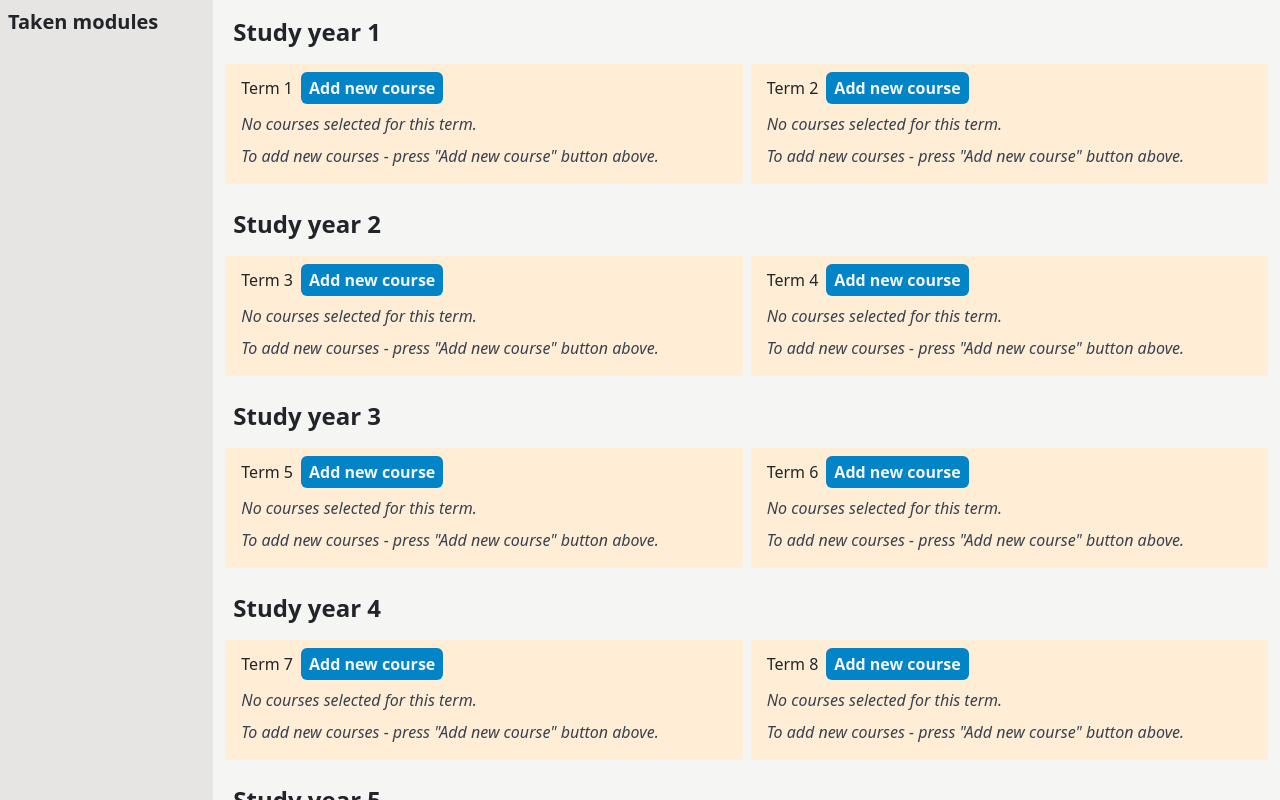
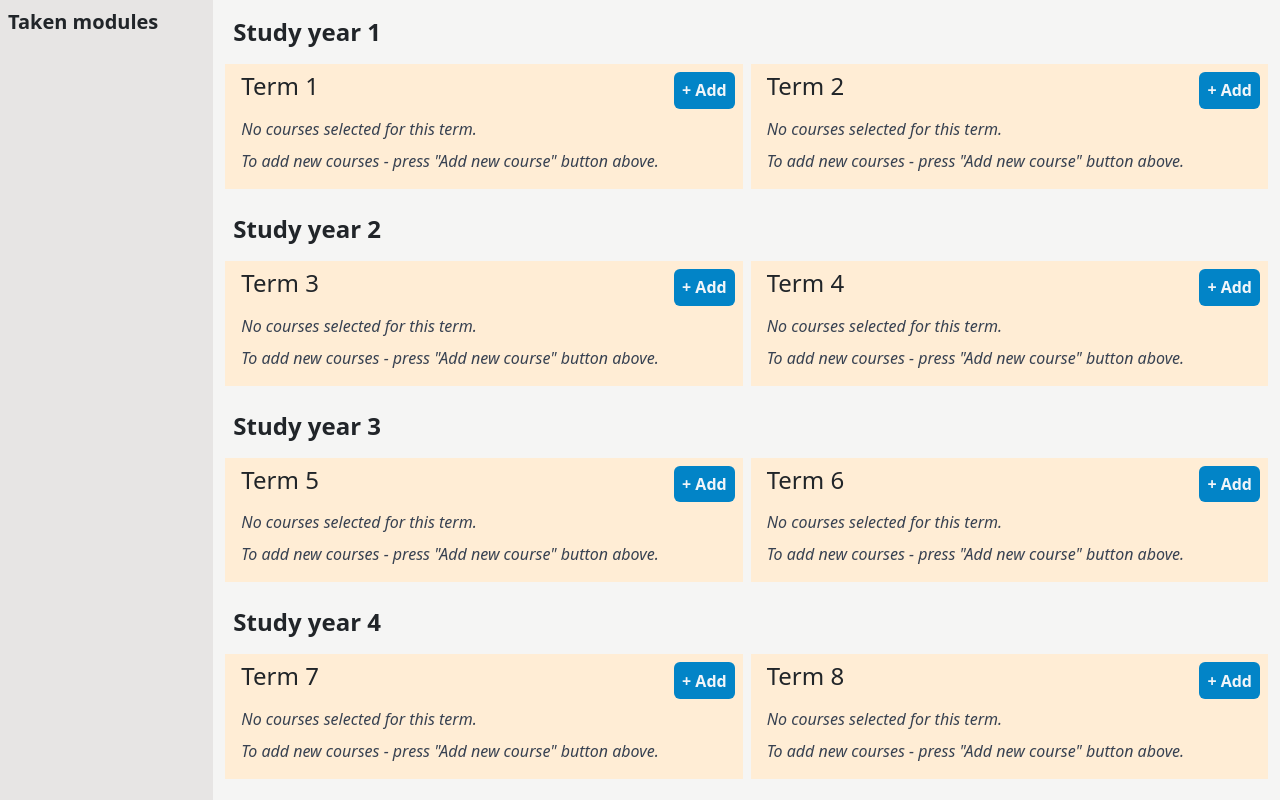
Before and after one commit to DJablonskis/uolcsplanner, a React (Create React App) app: page / in a window 1280 px wide. Shown: the top 800 px of the page. Built offline with nearby package versions, Linux system fonts and the light colour scheme.

Commit message:
Update TermBox.tsx

```diff
--- a/src/components/TermBox.tsx
+++ b/src/components/TermBox.tsx
@@ -11,15 +11,17 @@ const TermBox = ({ terms, i, selection }: Props) => {
   let term = terms[i];
   return (
     <div className="bg-orange-100 mx-1 py-2 px-2">
-      <span className="ml-2">Term {i + 1}</span>
+      <div className="flex">
+        <span className="ml-2 mr-auto h4 ml-1">Term {i + 1}</span>
         {term.takenCourses.length < 4 && (
           <button
-          className="font-bold bg-sky-600 hover:bg-sky-400 hover:text-slate-700 text-slate-100 rounded mr-2 px-2 py-1  border-sky-900 ml-2"
+            className="font-bold bg-sky-600 hover:bg-sky-400 hover:text-slate-700 text-slate-100 rounded px-2 py-1  border-sky-900 ml-2"
             onClick={() => selection(i)}
           >
-          Add new course
+            + Add
           </button>
         )}
+      </div>
 
       <div>
         {term.takenCourses.map((tm) => (
@@ -30,10 +32,7 @@ const TermBox = ({ terms, i, selection }: Props) => {
             <p className="italic text-gray-700" style={{ maxWidth: "60ch" }}>
               No courses selected for this term.
             </p>
-            <p
-              className="italic text-gray-700 mt-2"
-              style={{ maxWidth: "60ch" }}
-            >
+            <p className="italic text-gray-700 mt-2">
               To add new courses - press "Add new course" button above.
             </p>
           </div>
```
Lines whose indentation alone changed are shown as unchanged.
